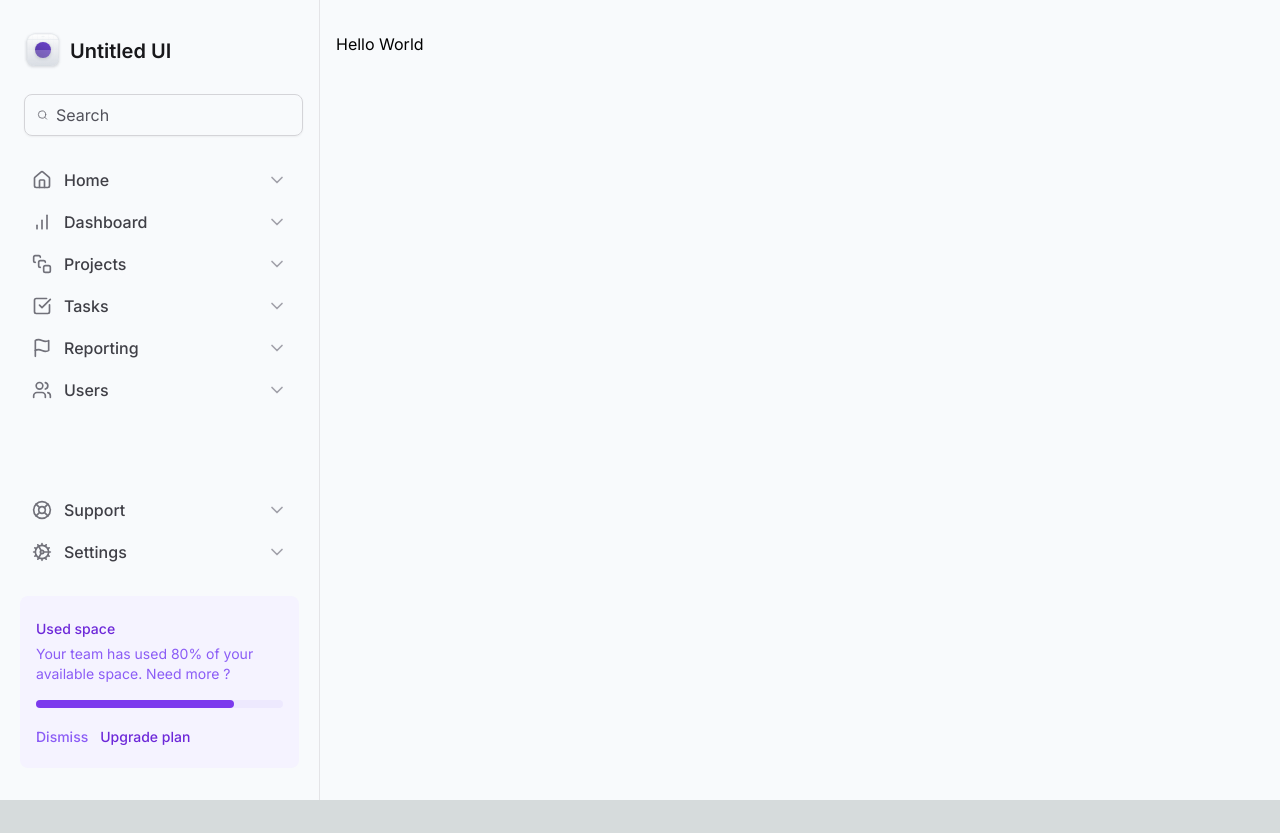
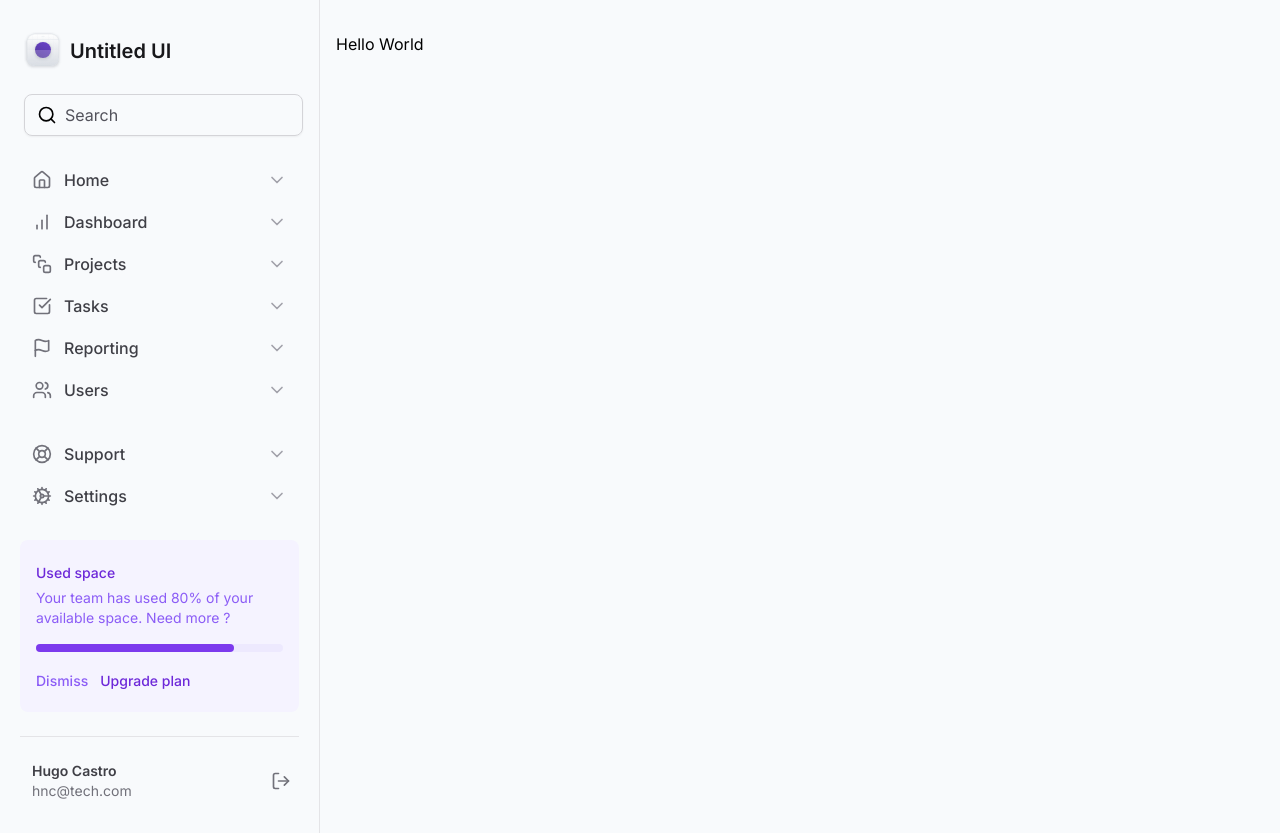
Before and after one commit to HugoNCastro/tailwind-next, a Next.js app: page / in a window 1280 px wide. Before the commit the page ends 800 px from the top, so only its background shows below. Built offline with nearby package versions, Linux system fonts and the light colour scheme; grey boxes are pictures that could not be loaded.

Commit message:
Create profile component
Create input component using composition pattern

```diff
--- /dev/null
+++ b/src/components/Sidebar/Profile.tsx
@@ -0,0 +1,20 @@
+import { LogOut } from "lucide-react";
+
+export function Profile() {
+    return (
+        <div className="grid items-center gap-3 grid-cols-profile">
+            <img
+                src="https://github.com/HugoNCastro.png"
+                className="h-10 w-10 rounded-full"
+                alt=""
+            />
+            <div className="flex flex-col flex-1 truncate">
+                <span className="text-sm font-semibold text-zinc-700">Hugo Castro</span>
+                <span className="text-sm text-zinc-500 truncate">hnc@tech.com</span>
+            </div>
+            <button type="button" className="ml-auto p-2 hover:bg-zinc-50 rounded-md">
+                <LogOut className="w-5 h-5 text-zinc-500" />
+            </button>
+        </div>
+    )
+}
--- a/src/components/Sidebar/index.tsx
+++ b/src/components/Sidebar/index.tsx
@@ -2,22 +2,20 @@ import { Logo } from './Logo'
 import { BarChart, CheckSquare, Cog, Flag, Home, LifeBuoy, Search, SquareStack, Users } from 'lucide-react'
 import { NavItem } from './NavItem'
 import { UsedSpaceWidget } from './UsedSpaceWidget'
+import { Profile } from './Profile'
+import * as Input from '../input'
 
 export function Sidebar() {
   return (
     <aside className="flex flex-col gap-6 border-r border-zinc-200 px-5 py-8">
       <Logo />
 
-      <div className="flex mx-1 w-full items-center gap-2 rounded-lg border border-zinc-300 px-3 py-2 shadow-sm">
-        <Search className="h-5 w-5 text-zinc-500" />
-
-        <input
-          type="text"
-          className="flex-1 border-0 bg-transparent p-0 text-zinc-900 placeholder-zinc-600"
-          placeholder="Search"
-        />
-
-      </div>
+      <Input.Root>
+        <Input.Prefix>
+          <Search className='h-5 w-5 text-zinz-500' />
+        </Input.Prefix>
+        <Input.Control placeholder='Search'/>
+      </Input.Root>
 
       <nav className="space-y-0.5">
         <NavItem title="Home" icon={Home} />
@@ -34,7 +32,11 @@ export function Sidebar() {
           <NavItem title="Settings" icon={Cog} />
         </nav>
 
-      <UsedSpaceWidget />
+        <UsedSpaceWidget />
+
+        <div className='h-px bg-zinc-200' />
+
+        <Profile />
       </div>
     </aside>
   )
--- /dev/null
+++ b/src/components/input.tsx
@@ -0,0 +1,34 @@
+import { ComponentProps } from "react";
+
+interface PrefixProps extends ComponentProps<'div'> { }
+
+export function Prefix(props: PrefixProps) {
+    return (
+        <div {...props} />
+    )
+}
+
+interface ControlProps extends ComponentProps<'input'> { }
+
+export function Control(props: ControlProps) {
+    return (
+        <input
+            type="text"
+            className="flex-1 border-0 bg-transparent p-0 text-zinc-900 placeholder-zinc-600"
+            {...props}
+        />
+    )
+}
+
+interface RootProps extends ComponentProps<'div'> { }
+
+export function Root(props: RootProps) {
+    return (
+        <div
+            className="flex mx-1 w-full items-center gap-2 rounded-lg border border-zinc-300 px-3 py-2 shadow-sm"
+            {...props}
+        >
+        </div>
+
+    )
+}
--- a/tailwind.config.ts
+++ b/tailwind.config.ts
@@ -6,6 +6,7 @@ const config: Config = {
     extend: {
       gridTemplateColumns: {
         app: 'minmax(18rem, 20rem) 1fr',
+        profile: 'min-content 1fr min-content',
         form: 'minmax(7.5rem, 17.5rem), minmax(25rem, 1fr), minmax(0, 15rem)',
       },
     },
```
Also changed, not shown: 1 other file (tests, documents, lock files or other folders).
